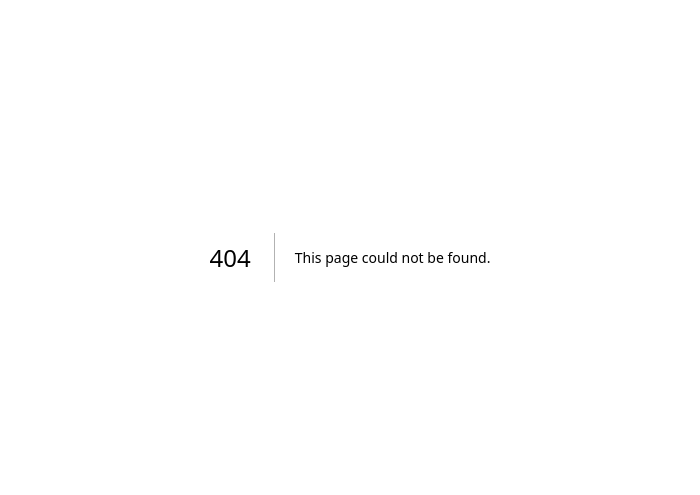
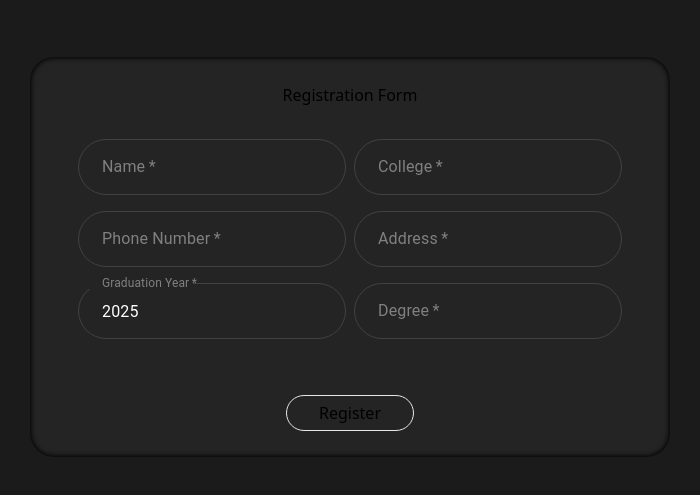
Before and after one commit to Aparoksha-IIITA/Apk-Registration, a Next.js app: page /register in a window 1280 px wide. Before the commit this address had no page. Shown: the part 143-638 px from the top of the page, without its empty margins (290-990 px from the left). Built offline with nearby package versions, Linux system fonts and the light colour scheme.

Commit message:
sign in registration form skeleton

```diff
--- /dev/null
+++ b/src/pages/register.js
@@ -0,0 +1,76 @@
+import { Button, FormControl, TextField } from "@mui/material";
+import styled from "@emotion/styled";
+import Select from "@mui/material";
+import MenuItem from "@mui/material";
+const WhiteBorderTextField = styled(TextField)`
+  & label.Mui-focused {
+    color: white;
+  }
+  & label{
+    color:gray;
+    margin-left:10px;
+  }
+  & .MuiOutlinedInput-root {
+    &.Mui-focused fieldset {
+        border: 1px solid #424242;
+
+    }
+    color:white;
+    border-radius:30px;
+    padding-left:10px;
+    padding-right:10px;
+    &.Mui-focused
+    {
+        background:#424242;
+    }
+  }
+  & .MuiOutlinedInput-root {
+    & fieldset {
+        border: 1px solid #424242;
+    },
+    &:hover fieldset {
+        border: 1px solid #424242;
+      }
+  }
+`;
+export default ()=>{
+    const getData=(event)=>{
+        event.preventDefault();
+        let form=document.getElementById('rform');
+        let formData=[];
+        let check=true;
+        for(let i=0;i<form.length-1;i++)
+        {   if(check)
+            {
+                formData.push(form[i].value);
+                check=!check;
+            }
+            else
+            {
+                check=!check;
+                continue;
+            }
+        }
+        console.log(formData);
+        form.reset();
+        // window.alert("Registered");
+    }
+    return (
+        <div className="bg-[#1b1b1b] h-screen flex justify-center items-center">
+            <div className="shadow-[inset_0_0_5px_1px_black] bg-[#242424] rounded-3xl p-5 h-1/2 md:h-auto md:w-[70%] w-1/2 flex items-center justify-center flex-col">
+                Registration Form
+                <form id="rform" onSubmit={getData} className="mt-8 mx-5 border-[0px] border-yellow-50 grid gap-y-4 gap-x-2 items-center justify-center">
+                <WhiteBorderTextField required variant="outlined" label="Name" />
+                <WhiteBorderTextField required variant="outlined" label="College" />
+                <WhiteBorderTextField required variant="outlined" label="Phone Number" type="text" inputProps={{ pattern: "[0-9]*" }}/>
+                <WhiteBorderTextField required variant="outlined" label="Address" />
+                <WhiteBorderTextField required variant="outlined" label="Graduation Year" type="number" defaultValue={2025}/>
+                <WhiteBorderTextField required variant="outlined" label="Degree" />
+                <button type="submit"
+                className="ml-auto mr-auto mt-10 md:col-span-1 col-span-2 border-[.1px] w-32 h-9 rounded-3xl hover:bg-[white] hover:text-[black]"
+                >Register</button>
+                </form>
+            </div>
+        </div>
+    )
+}
--- /dev/null
+++ b/src/pages/signin.js
@@ -0,0 +1,26 @@
+import GoogleIcon from '@mui/icons-material/Google';
+import AccountCircleIcon from '@mui/icons-material/AccountCircle';
+import { useRouter } from 'next/router'
+export default ()=>{
+    const router = useRouter()
+
+    const red=()=>{
+        router.push('/register');
+    }
+    return(
+        <div className="bg-[#1b1b1b] h-screen flex justify-center">
+            <div className="w-3/5 flex items-center justify-center sm:hidden">APK Graphics</div>
+            <div className="w-2/5 flex items-center justify-center">
+                    <div className='h-[100px] flex flex-col items-center justify-between'>
+                    <AccountCircleIcon fontSize="large" className=''/>
+                    <div className="border-[1px] h-12 w-[200px] cursor-pointer rounded-3xl flex items-center justify-center
+                    hover:bg-slate-100 transition-all hover:text-[black]
+                    " onClick={red}>
+                         <GoogleIcon className='mr-2'/>
+                         Sign In
+                    </div>
+                    </div>
+            </div>
+        </div>
+    )
+}
```
Also changed, not shown: package.json (+5 -2 lines), 1 other file (tests, documents, lock files or other folders).
